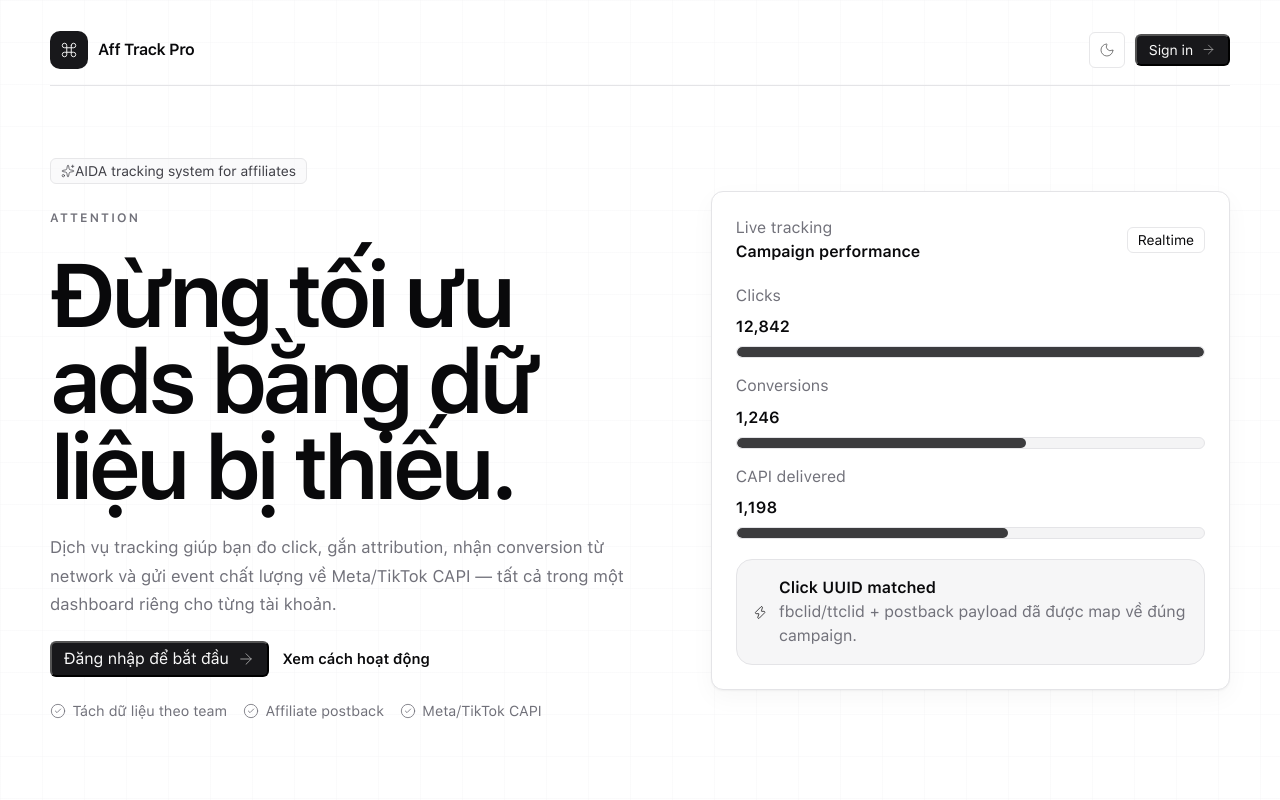
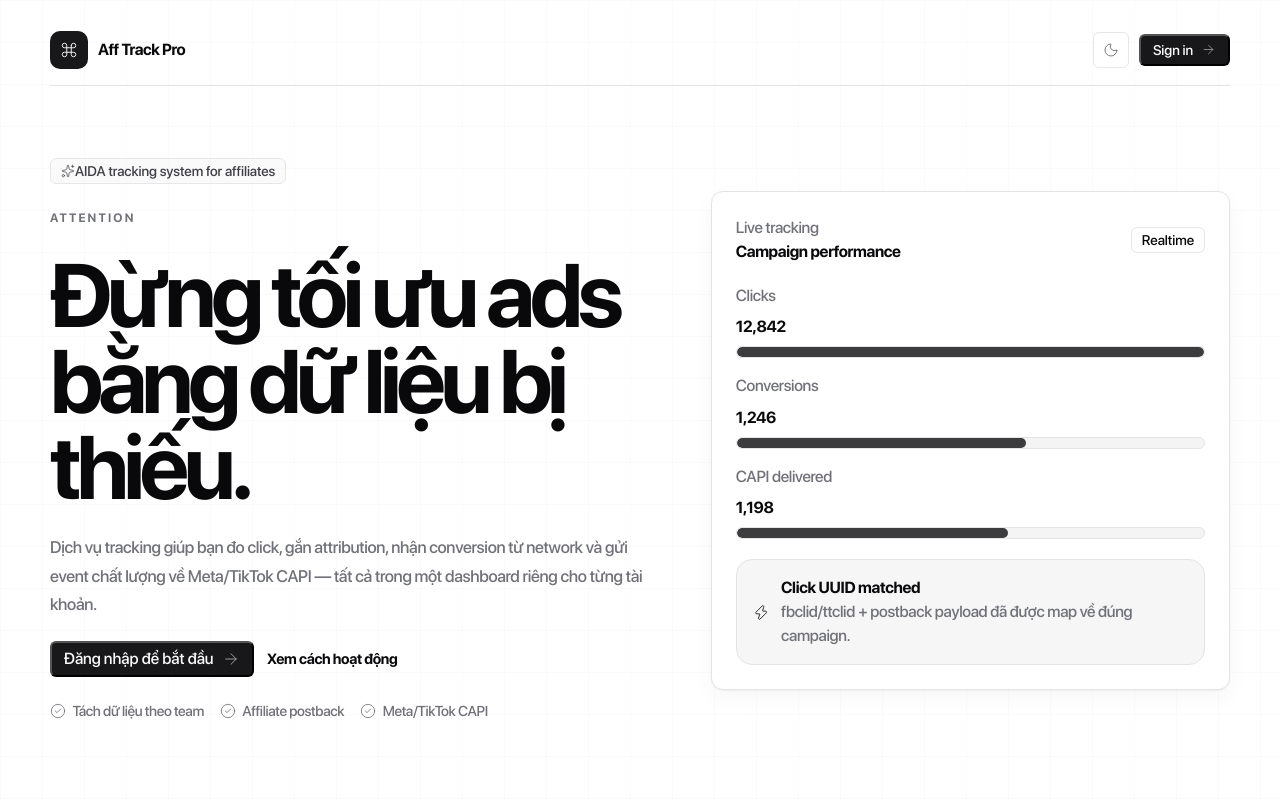
Before and after one commit to hoangsomkt101/tracking-saas-starter, a React (Vite) app in the folder apps/web/: page / in a window 1280 px wide. Shown: the top 800 px of the page. Built offline with nearby package versions, Linux system fonts and the light colour scheme; no server answers.

Commit message:
Refine dashboard typography

```diff
--- a/apps/web/src/styles.css
+++ b/apps/web/src/styles.css
@@ -19,7 +19,7 @@
   src: url("/font/sf-pro-display_medium.woff2") format("woff2");
   font-display: swap;
   font-style: normal;
-  font-weight: 500;
+  font-weight: 400 500;
 }
 
 @font-face {
@@ -41,7 +41,9 @@
 :root {
   color: hsl(240 10% 3.9%);
   background: #f5f5f4;
-  font-family: "SF Pro Text", "SF Pro Display", ui-sans-serif, system-ui, -apple-system, BlinkMacSystemFont, "Segoe UI", sans-serif;
+  letter-spacing: -0.022em;
+  font-family: "SF Pro Display", sans-serif;
+  font-style: normal;
   font-synthesis: none;
   text-rendering: optimizeLegibility;
   -webkit-font-smoothing: antialiased;
@@ -3694,7 +3696,9 @@ tbody tr:last-child td {
   --compose-radius-md: 8px;
   --compose-radius-lg: 12px;
   color: hsl(var(--compose-text-primary));
-  font-family: "SF Pro Text", "SF Pro Display", ui-sans-serif, system-ui, -apple-system, BlinkMacSystemFont, "Segoe UI", sans-serif, "Apple Color Emoji", "Segoe UI Emoji", "Segoe UI Symbol", "Noto Color Emoji";
+  letter-spacing: -0.022em;
+  font-family: "SF Pro Display", sans-serif;
+  font-style: normal;
   font-size: 16px;
   font-weight: 400;
   line-height: 24px;
@@ -4160,8 +4164,14 @@ td,
 }
 
 .sidebar-link {
+  font-size: 0.875rem;
+  font-weight: 400;
   min-height: 2.1rem;
   padding: 0 0.5rem;
+}
+
+.sidebar-link span {
+  font-weight: inherit;
 }
 
 .app-topbar {
```
